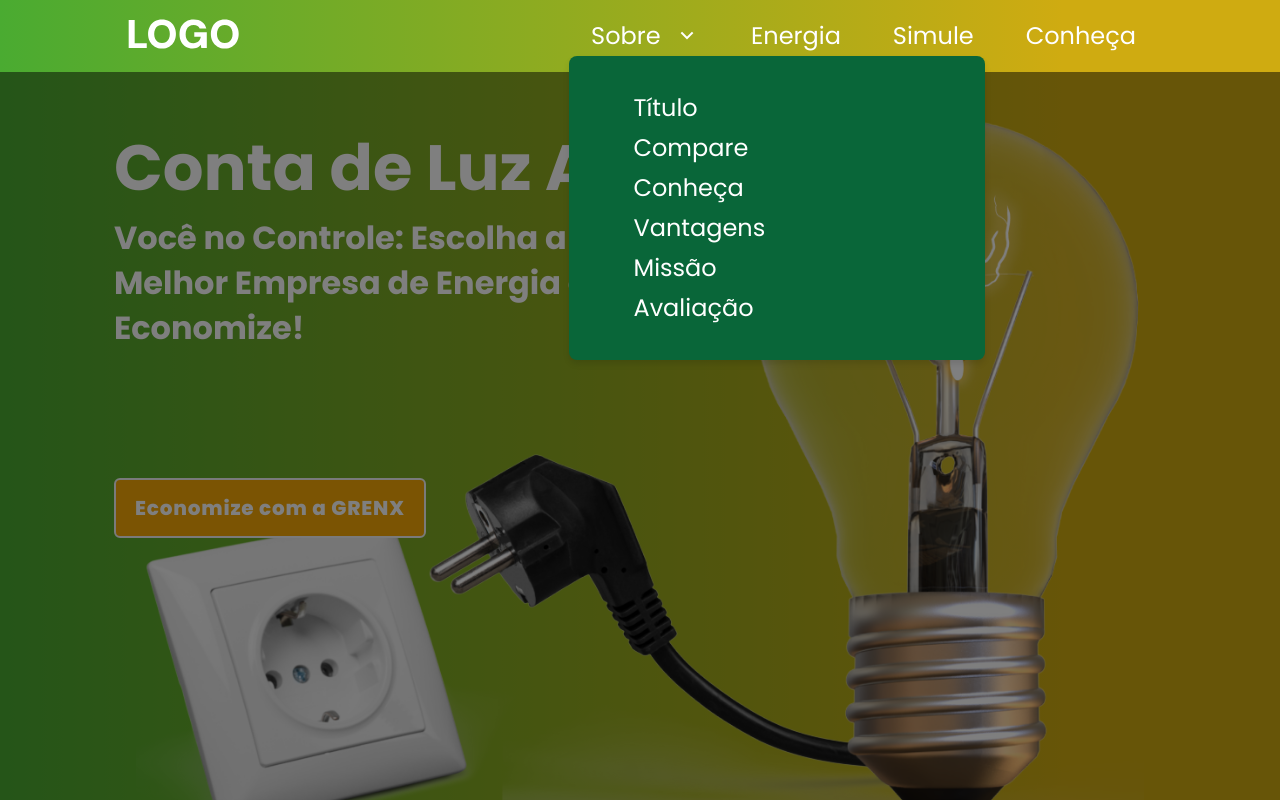
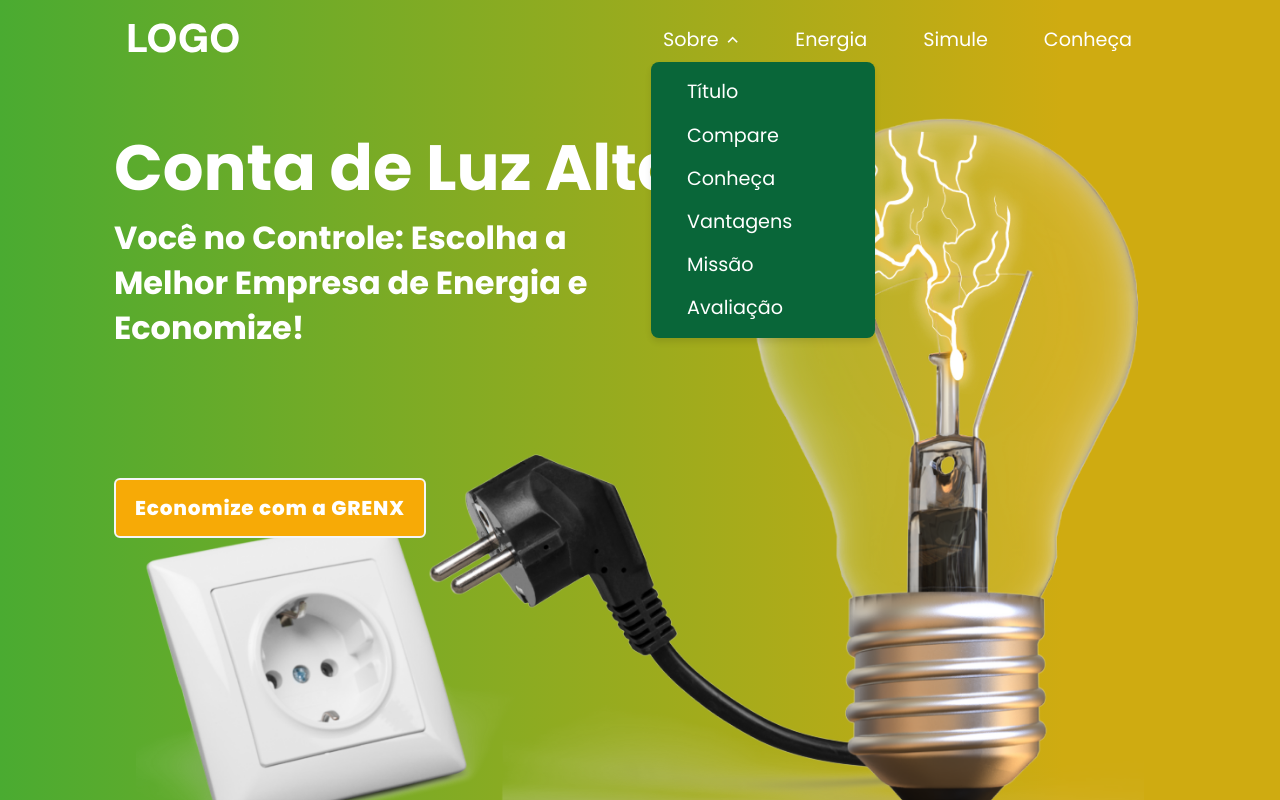
Before and after one commit to thibapso/GRENX, a plain HTML site: page index.html in a window 1280 px wide. Both pictures are taken after a click on the link "Sobre". Shown: the top 800 px of the page. Drawn offline with nearby package versions, Linux system fonts and the light colour scheme.

Commit message:
navbar dropdown

```diff
--- a/assets/js/navbar.js
+++ b/assets/js/navbar.js
@@ -1,41 +1,18 @@
-document.addEventListener("DOMContentLoaded", () => {
-  const dropdown = document.querySelector(".dropdown");
-  const body = document.body;
-  const overlay = document.createElement("div"); // Criando o elemento de sobreposição
-  overlay.classList.add("overlay"); // Adiciona a classe para o estilo
-  body.appendChild(overlay); // Adiciona a sobreposição ao body
+document.addEventListener('DOMContentLoaded', function() {
+  // Captura os elementos do dropdown
+  const dropdown = document.querySelector('.dropdown');
+  const dropdownMenu = document.querySelector('.dropdown-menu');
 
-  // Função para fechar o dropdown
-  const closeDropdown = () => {
-    dropdown.classList.remove("active");
-    overlay.style.display = "none"; // Esconde a sobreposição
-  };
+  // Alternar a visibilidade do menu ao clicar no link
+  dropdown.querySelector('.dropdown-toggle').addEventListener('click', function(event) {
+    event.preventDefault(); // Impede o comportamento padrão do link
+    dropdown.classList.toggle('active');
+  });
 
-  // Função para abrir o dropdown
-  const openDropdown = () => {
-    dropdown.classList.add("active");
-    overlay.style.display = "block"; // Exibe a sobreposição
-  };
-
-  // Clique no dropdown (abre/fecha)
-  dropdown.addEventListener("click", (e) => {
-    e.preventDefault();
-    if (!dropdown.classList.contains("active")) {
-      openDropdown();
-    } else {
-      closeDropdown();
+  // Fechar o dropdown ao clicar fora
+  document.addEventListener('click', function(event) {
+    if (!dropdown.contains(event.target)) {
+      dropdown.classList.remove('active');
     }
   });
-
-  // Fechar o dropdown se clicar fora dele
-  document.addEventListener("click", (e) => {
-    if (!dropdown.contains(e.target) && !overlay.contains(e.target)) {
-      closeDropdown();
-    }
-  });
-
-  // Clique na sobreposição para fechar
-  overlay.addEventListener("click", () => {
-    closeDropdown();
-  });
 });
--- a/assets/scss/sections/_navbar.scss
+++ b/assets/scss/sections/_navbar.scss
@@ -2,113 +2,77 @@ html {
   scroll-behavior: smooth;
 }
 
-/* Remover display: none do CSS para o .overlay */
-.overlay {
-  position: fixed;
-  top: 0;
-  left: 0;
-  right: 0;
-  bottom: 0;
-  background-color: rgba(0, 0, 0, 0.5);
-  z-index: 999;
-  display: none; /* Pode ser manipulado pelo JS */
-}
-
-/* Modificar o display do menu e overlay para funcionar corretamente */
-.dropdown-menu {
-  display: none;
-  position: absolute;
-  top: 100%;
-  left: 0;
-  background-color: var(--Color-2, #096639);
-  padding: 2rem 3rem;
-  border-radius: 0.5rem;
-  box-shadow: 0 4px 6px rgba(0, 0, 0, 0.1);
-  z-index: 10; /* Garantir que o menu fique acima de outros elementos */
-}
-
-.dropdown.active .dropdown-menu {
-  display: block;
-}
-
-/* Overlay */
-.overlay {
-  position: fixed;
-  top: 0;
-  left: 0;
-  right: 0;
-  bottom: 0;
-  background-color: rgba(0, 0, 0, 0.5);
-  z-index: 5; /* Deve ficar atrás do dropdown */
-  display: none;
-}
-
-.dropdown.active ~ .overlay {
-  display: block;
-}
-
-
+/* Estilo para a navbar */
 header {
   background: $gradient-titulo;
   font-family: $font;
   color: #ffffff;
   display: flex;
   justify-content: center;
-  height: 4.5rem; /* Altura reduzida */
-  position: fixed; /* Fixar no topo */
+  height: 5rem;
+  align-items: center;
+  position: fixed;
   top: 0;
   left: 0;
   width: 100%;
-  z-index: 1000; /* Garantir que a navbar fique acima de outros elementos */
+  z-index: 1000;
 
   nav {
-    font-size: 1.5rem;
+    font-size: 1.2rem;
     width: 80%;
     max-width: 2560px;
     display: flex;
     align-items: center;
     justify-content: space-between;
-    height: 4.5rem; /* Altura reduzida */
+    height: 4rem;
 
     ul {
       display: flex;
-      gap: 1.25rem;
+      gap: 1rem;
+      align-items: center;
 
       .nav-item {
         position: relative;
-
-        i {
-          cursor: pointer;
-        }
+        cursor: pointer;
+        display: flex;
+        align-items: center;
+        padding: 0.35rem;
       }
 
       .dropdown {
         position: relative;
+        display: flex;
+        align-items: center;
+        padding: 0.3rem 0.75rem;
+        font-size: 1.2rem;
 
-        /* Dropdown abre somente com a classe .active */
-        &.active .dropdown-menu {
-          display: block; /* Exibe o dropdown quando a classe 'active' é adicionada */
+        .dropdown-toggle {
+          text-decoration: none;
+          color: #ffffff;
+        }
+
+        i {
+          margin-left: 0.25rem;
+          transition: transform 0.3s ease;
         }
 
         .dropdown-menu {
-          display: none; /* Inicialmente escondido */
+          display: none;
           position: absolute;
           top: 100%;
-          left: -20%; /* Move o dropdown mais para a esquerda */
+          left: 0;
           background-color: var(--Color-2, #096639);
-          padding: 2rem 3rem; /* Aumenta o espaço interno */
+          padding: 0.5rem 1rem;
           border-radius: 0.5rem;
           box-shadow: 0 4px 6px rgba(0, 0, 0, 0.1);
           transition: opacity 0.3s ease, visibility 0.3s ease;
           z-index: 2;
-          margin-top: 0.5rem; /* Ajustado para alinhar melhor */
-          width: 20rem; /* Largura maior */
-          height: auto; /* Altura ajustável dependendo do conteúdo */
-          white-space: nowrap; /* Impede quebra de linha */
+          margin-top: 0.5rem;
+          width: 12rem;
         }
 
         .dropdown-menu li {
-          padding: 0.5rem 1rem; /* Ajuste do padding para um layout mais uniforme */
+          padding: 0.25rem 0.75rem;
         }
 
         .dropdown-menu li a {
@@ -120,52 +84,91 @@ header {
           background-color: var(--Color-3, #048c7f);
         }
 
-        i {
-          margin-left: 0.5rem;
-          transition: transform 0.3s ease;
-        }
-
-        /* Ícone rotaciona somente quando o menu está ativo */
+        /* Ícone rotaciona quando o menu está ativo */
         &.active i {
           transform: rotate(180deg);
         }
       }
 
-      div {
-        display: flex;
-        gap: 0.25rem;
-        padding: 0.5rem 1rem;
-        transition: transform 0.5s ease-in-out;
-
-        &:hover {
-          border-radius: 3.25rem;
-          background: var(--Color-2, #096639);
-        }
+      /* Hover geral para todos os itens */
+      div:hover,
+      li:hover {
+        background: var(--Color-2, #096639);
+        border-radius: 3.25rem;
       }
 
       a {
         text-decoration: none;
         color: #ffffff;
+        padding: 0.65rem 1.25rem;
+        display: inline-block;
       }
 
-      /* Quando o dropdown estiver ativo, o item 'sobre' recebe o fundo verde-escuro */
+      /* Garantir que 'Sobre' tenha o fundo verde escuro quando o dropdown está aberto */
       li.sobre {
-        &.active {
-          background: var(--Color-3, #048c7f); /* Fundo verde escuro */
-          border-radius: 3.25rem; /* Borda arredondada */
-          transition: background 0.3s ease; /* Transição suave */
+        &.active,
+        &.active:hover {
+          background: var(--Color-3, #048c7f);
+          border-radius: 3.25rem;
         }
 
-        /* Efeito de hover normal para o item 'sobre' */
         &:hover {
           background: var(--Color-3, #048c7f);
           border-radius: 3.25rem;
         }
       }
-    }
 
-    .menu {
-      font-size: 2.5rem;
+      /* Aplicando a mesma cor de fundo para 'Sobre' quando o dropdown estiver ativo */
+      .dropdown.active + .sobre {
+        background: var(--Color-3, #048c7f);
+      }
     }
   }
 }
+
+/* Corrigir a área de hover */
+.nav-item {
+  position: relative;
+}
+
+.nav-item .dropdown {
+  display: flex;
+  align-items: center;
+  padding: 0.3rem 0.75rem;
+  cursor: pointer;
+}
+
+.nav-item .dropdown a,
+.nav-item .dropdown i {
+  padding: 0;
+}
+
+/* Quando o dropdown estiver ativo, o menu será visível */
+.dropdown-menu {
+  display: none;
+  position: absolute;
+  top: 100%;
+  left: 0;
+  background-color: #2c3e50;
+  padding: 0.5rem 0;
+  border-radius: 4px;
+  width: 180px;
+}
+
+/* Quando o dropdown estiver com a classe 'active', mostramos o menu */
+.dropdown.active .dropdown-menu {
+  display: block;
+}
+
+/* Ajuste do hover nos itens do dropdown */
+.dropdown .dropdown-menu li a {
+  padding: 0.5rem;
+  display: block;
+  color: #fff;
+  text-decoration: none;
+}
+
+/* Estilo de hover para os itens do dropdown */
+.dropdown .dropdown-menu li a:hover {
+  background-color: #096639;
+}
--- a/index.html
+++ b/index.html
@@ -17,30 +17,27 @@
   <body>
     <header>
       <nav>
-        <a href="index.html">
+        <a href="#">
           <img src="assets/img/logo.svg" alt="logo da GRENX" />
         </a>
         <ul>
+          <!-- Dropdown "Sobre" -->
           <div class="nav-item">
             <li class="dropdown">
               <a href="#" class="dropdown-toggle">Sobre</a>
               <i class="ri-arrow-down-s-line"></i>
               <ul class="dropdown-menu">
-                <li><a href="#titulo">Título</a></li>
-                <!-- link para a seção título -->
-                <li><a href="#compare">Compare</a></li>
-                <!-- link para a seção compare -->
-                <li><a href="#conhecendo">Conheça</a></li>
-                <!-- link para a seção conhecendo -->
-                <li><a href="#vantagens">Vantagens</a></li>
-                <!-- link para a seção vantagens -->
-                <li><a href="#missao">Missão</a></li>
-                <!-- link para a seção missão -->
-                <li><a href="#avaliacao">Avaliação</a></li>
-                <!-- link para a seção avaliação -->
+                <li><a href="index.html#titulo">Título</a></li>
+                <li><a href="index.html#compare">Compare</a></li>
+                <li><a href="index.html#conhecendo">Conheça</a></li>
+                <li><a href="index.html#vantagens">Vantagens</a></li>
+                <li><a href="index.html#missao">Missão</a></li>
+                <li><a href="index.html#avaliacao">Avaliação</a></li>
               </ul>
             </li>
           </div>
+
+          <!-- Outros itens -->
           <div>
             <li><a href="energia.html">Energia</a></li>
           </div>
```
Also changed, not shown: conheca.html (+9 -12 lines), energia.html (+10 -12 lines), simule.html (+10 -13 lines), assets/css/style.css, 1 other file.
